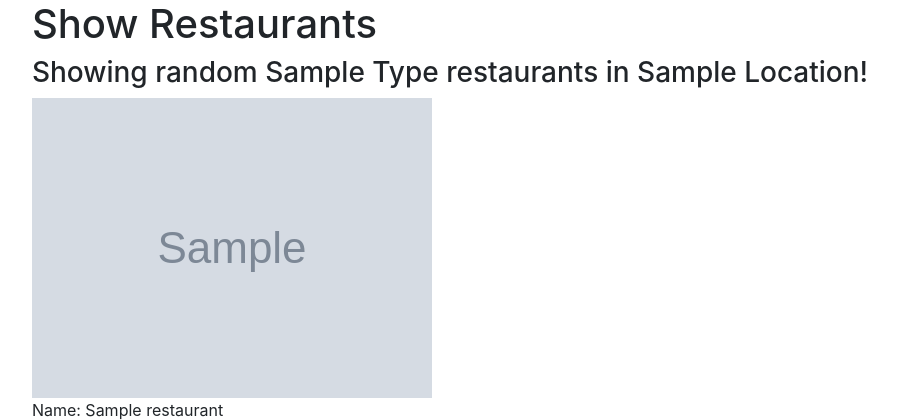
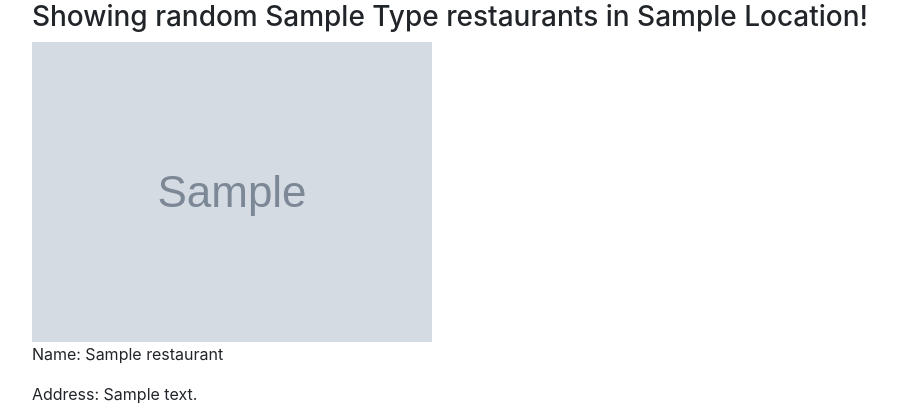
Before and after one commit to benchan777/restaurant-picker, a Flask app: page /show_restaurants in a window 1280 px wide. Shown: the part 56-476 px from the top of the page, without its empty margins (190-1087 px from the left). Run offline with Flask 2, Linux system fonts and the light colour scheme; grey boxes marked "Sample" are stand-in pictures; a database or web service that is not in the repository returns one stand-in record (values such as "Sample title"); some libraries are stand-ins or nearby versions.

Commit message:
deleted h1

```diff
--- a/templates/show_restaurant.html
+++ b/templates/show_restaurant.html
@@ -5,8 +5,6 @@
     <div class="container h-100">
         <div class="row h-100 justify-content-center align-items-center">
             <div class="column justify-content-center align-items-center">
-                <h1>Show Restaurants</h1>
-
                 <h3>Showing random {{ restaurant_type }} restaurants in {{ restaurant_location }}!</h3>
                 <img src="{{ image }}" alt="{{ name }} image">
                 <p>Name: {{ name }}</p>
```
